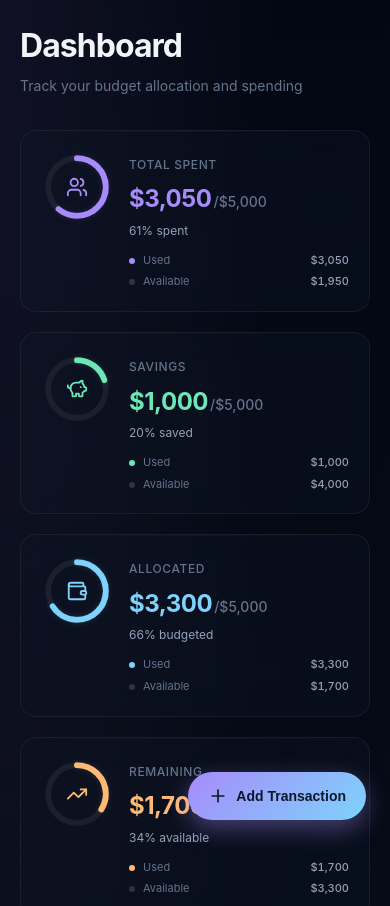
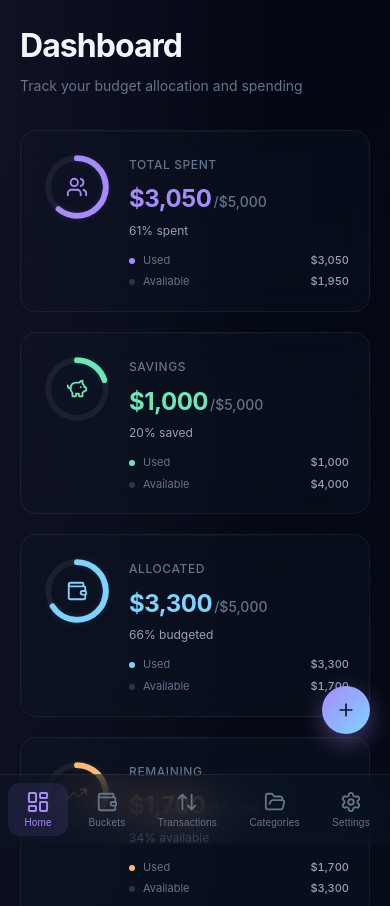
Before and after one commit to Simangaliso-Njabulo/budgeting-app, a React (Vite) app: page / in a window 390 px wide. Shown: the top 906 px of the page. Built offline with nearby package versions, Linux system fonts and the light colour scheme.

Commit message:
feat(nav): add mobile navigation component and update styles for mobile layout

```diff
--- a/src/App.tsx
+++ b/src/App.tsx
@@ -4,6 +4,7 @@ import { Users, Wallet, TrendingUp, PiggyBank, FolderOpen, Receipt } from "lucid
 // Components
 import {
   Sidebar,
+  MobileNav,
   StatCard,
   BucketForm,
   BucketTable,
@@ -653,6 +654,9 @@ const BudgetingApp = () => {
         isVisible={toast.visible}
         onClose={() => setToast({ ...toast, visible: false })}
       />
+
+      {/* Mobile Bottom Navigation */}
+      <MobileNav activeTab={activeTab} setActiveTab={setActiveTab} />
     </div>
   );
 };
--- /dev/null
+++ b/src/components/MobileNav.tsx
@@ -0,0 +1,39 @@
+// src/components/MobileNav.tsx
+import { LayoutDashboard, Wallet, ArrowUpDown, FolderOpen, Settings } from "lucide-react";
+
+interface MobileNavProps {
+  activeTab: string;
+  setActiveTab: (tab: string) => void;
+}
+
+const MobileNav = ({ activeTab, setActiveTab }: MobileNavProps) => {
+  const navItems = [
+    { id: "dashboard", label: "Home", icon: LayoutDashboard },
+    { id: "buckets", label: "Buckets", icon: Wallet },
+    { id: "transactions", label: "Transactions", icon: ArrowUpDown },
+    { id: "categories", label: "Categories", icon: FolderOpen },
+    { id: "settings", label: "Settings", icon: Settings },
+  ];
+
+  return (
+    <nav className="mobile-nav">
+      {navItems.map((item) => {
+        const Icon = item.icon;
+        const isActive = activeTab === item.id;
+        return (
+          <button
+            key={item.id}
+            onClick={() => setActiveTab(item.id)}
+            className={`mobile-nav-item ${isActive ? "mobile-nav-item-active" : ""}`}
+            aria-label={item.label}
+          >
+            <Icon className="mobile-nav-icon" />
+            <span className="mobile-nav-label">{item.label}</span>
+          </button>
+        );
+      })}
+    </nav>
+  );
+};
+
+export default MobileNav;
--- a/src/components/Settings.tsx
+++ b/src/components/Settings.tsx
@@ -126,14 +126,14 @@ const Settings = ({ income, onUpdateIncome, user, onLogout }: SettingsProps) =>
                 onClick={() => setTheme('dark')}
               >
                 <Moon className="theme-toggle-icon" />
-                <span>Dark</span>
+                <span className="theme-toggle-label">Dark</span>
               </button>
               <button
                 className={`theme-toggle-btn ${theme === 'light' ? 'active' : ''}`}
                 onClick={() => setTheme('light')}
               >
                 <Sun className="theme-toggle-icon" />
-                <span>Light</span>
+                <span className="theme-toggle-label">Light</span>
               </button>
             </div>
           </div>
--- a/src/components/index.ts
+++ b/src/components/index.ts
@@ -2,6 +2,7 @@
 export { default as Header } from './Header';
 export { default as Navigation } from './Navigation';
 export { default as Sidebar } from './Sidebar';
+export { default as MobileNav } from './MobileNav';
 export { default as StatCard } from './StatCard';
 export { default as BucketForm } from './BucketForm';
 export { default as BucketTable } from './BucketTable';
--- a/src/index.css
+++ b/src/index.css
@@ -1686,6 +1686,7 @@ select option {
 @media (max-width: 768px) {
   .content-wrapper {
     padding: 20px;
+    padding-bottom: 100px; /* Space for mobile nav */
   }
 
   .filter-bar {
@@ -1702,6 +1703,269 @@ select option {
   .search-input {
     width: 100%;
   }
+
+  /* Filter bar mobile spacing fixes */
+  .filter-bar {
+    gap: 12px;
+    padding: 12px 14px;
+  }
+
+  .filter-bar-left {
+    flex-wrap: wrap;
+    gap: 8px;
+    width: 100%;
+  }
+
+  .filter-bar-right {
+    flex-wrap: wrap;
+    gap: 8px;
+    width: 100%;
+  }
+
+  /* Hide filter icon and label on mobile for more space */
+  .filter-icon-wrapper,
+  .filter-label {
+    display: none;
+  }
+
+  .filter-select {
+    min-width: 0;
+    flex: 1;
+    padding: 8px 28px 8px 10px;
+    font-size: 12px;
+  }
+
+  .filter-dropdown {
+    flex: 1;
+    min-width: 100px;
+  }
+
+  /* Search wrapper full width on mobile */
+  .search-wrapper {
+    flex: 1;
+    min-width: 0;
+  }
+
+  .search-input {
+    min-width: 0;
+    padding: 8px 10px 8px 32px;
+    font-size: 13px;
+  }
+
+  /* Add button compact on mobile - icon only */
+  .add-button {
+    padding: 10px;
+    font-size: 12px;
+    white-space: nowrap;
+    border-radius: 10px;
+  }
+
+  .add-button span {
+    display: none;
+  }
+
+  /* Transaction summary mobile layout - prevent net from being chopped */
+  .transaction-summary {
+    padding: 14px 16px;
+  }
+
+  .transaction-summary-content {
+    flex-direction: column;
+    gap: 14px;
+  }
+
+  .transaction-summary-item {
+    width: 100%;
+    flex: none;
+    padding: 10px 12px;
+    background: var(--bg-elevated);
+    border-radius: var(--border-radius);
+  }
+
+  .transaction-summary-divider {
+    display: none;
+  }
+
+  .transaction-summary-value {
+    font-size: 16px;
+  }
+
+  .transaction-summary-icon {
+    width: 32px;
+    height: 32px;
+  }
+
+  /* Transaction item mobile - compact view with tap-to-reveal actions */
+  .transaction-item {
+    flex-wrap: wrap;
+    padding: 12px 14px;
+    gap: 10px;
+    position: relative;
+  }
+
+  .transaction-item-left {
+    flex: 1;
+    min-width: 0;
+    gap: 10px;
+  }
+
+  .transaction-item-icon {
+    width: 38px;
+    height: 38px;
+    flex-shrink: 0;
+  }
+
+  .transaction-item-info {
+    min-width: 0;
+    flex: 1;
+  }
+
+  .transaction-item-description {
+    font-size: 13px;
+    white-space: nowrap;
+    overflow: hidden;
+    text-overflow: ellipsis;
+  }
+
+  .transaction-item-meta {
+    font-size: 11px;
+  }
+
+  .transaction-item-right {
+    flex-shrink: 0;
+    gap: 8px;
+  }
+
+  .transaction-item-amount {
+    font-size: 14px;
+  }
+
+  /* Show actions on mobile via tap (always visible on mobile) */
+  .transaction-item-actions {
+    opacity: 1;
+    position: relative;
+  }
+
+  .transaction-action-btn {
+    width: 32px;
+    height: 32px;
+  }
+
+  /* Settings row mobile - compact theme/currency controls */
+  .settings-row {
+    flex-direction: column;
+    align-items: flex-start;
+    gap: 12px;
+  }
+
+  .settings-row-info {
+    width: 100%;
+  }
+
+  /* Theme toggle - icon only on mobile */
+  .theme-toggle-group {
+    width: 100%;
+  }
+
+  .theme-toggle-btn {
+    padding: 10px 14px;
+    flex: 1;
+    justify-content: center;
+  }
+
+  .theme-toggle-btn .theme-toggle-label {
+    display: none;
+  }
+
+  /* Currency select - full width on mobile */
+  .settings-select-wrapper {
+    width: 100%;
+  }
+
+  .settings-select {
+    min-width: unset;
+    width: 100%;
+  }
+}
+
+/* =====================
+   MOBILE BOTTOM NAVIGATION
+   ===================== */
+.mobile-nav {
+  display: none;
+  position: fixed;
+  bottom: 0;
+  left: 0;
+  right: 0;
+  height: 70px;
+  background: var(--glass-bg);
+  backdrop-filter: blur(20px);
+  -webkit-backdrop-filter: blur(20px);
+  border-top: 1px solid var(--glass-border);
+  padding: 8px 4px;
+  padding-bottom: max(8px, env(safe-area-inset-bottom));
+  z-index: 100;
+  justify-content: space-around;
+  align-items: center;
+}
+
+@media (max-width: 1024px) {
+  .mobile-nav {
+    display: flex;
+  }
+}
+
+.mobile-nav-item {
+  display: flex;
+  flex-direction: column;
+  align-items: center;
+  justify-content: center;
+  gap: 4px;
+  padding: 8px 12px;
+  background: transparent;
+  border: none;
+  border-radius: 12px;
+  color: var(--text-muted);
+  transition: all 0.2s ease;
+  min-width: 60px;
+}
+
+.mobile-nav-item:hover {
+  color: var(--text-secondary);
+  background: var(--bg-elevated);
+}
+
+.mobile-nav-item-active {
+  color: var(--accent-purple);
+  background: rgba(167, 139, 250, 0.1);
+}
+
+.mobile-nav-item-active .mobile-nav-icon {
+  transform: scale(1.1);
+}
+
+.mobile-nav-icon {
+  width: 22px;
+  height: 22px;
+  transition: transform 0.2s ease;
+}
+
+.mobile-nav-label {
+  font-size: 10px;
+  font-weight: 500;
+  letter-spacing: 0.02em;
+  white-space: nowrap;
+}
+
+/* Light mode mobile nav */
+[data-theme="light"] .mobile-nav {
+  background: rgba(255, 255, 255, 0.9);
+  border-top-color: rgba(0, 0, 0, 0.08);
+  box-shadow: 0 -4px 20px rgba(0, 0, 0, 0.05);
+}
+
+[data-theme="light"] .mobile-nav-item-active {
+  background: rgba(139, 92, 246, 0.12);
 }
 
 /* Legacy class support */
@@ -2050,6 +2314,20 @@ select option {
   pointer-events: none;
 }
 
+/* FAB mobile positioning - must come after base .fab styles */
+@media (max-width: 1024px) {
+  .fab {
+    bottom: 110px;
+    right: 20px;
+    z-index: 200;
+    padding: 14px;
+  }
+
+  .fab-label {
+    display: none;
+  }
+}
+
 /* =====================
    EMPTY STATE ENHANCED
    ===================== */
@@ -2605,6 +2883,7 @@ select option {
   font-size: 13px;
   color: var(--text-primary);
   cursor: pointer;
+  text-transform: uppercase;
 }
 
 .filter-date-input:focus {
```
